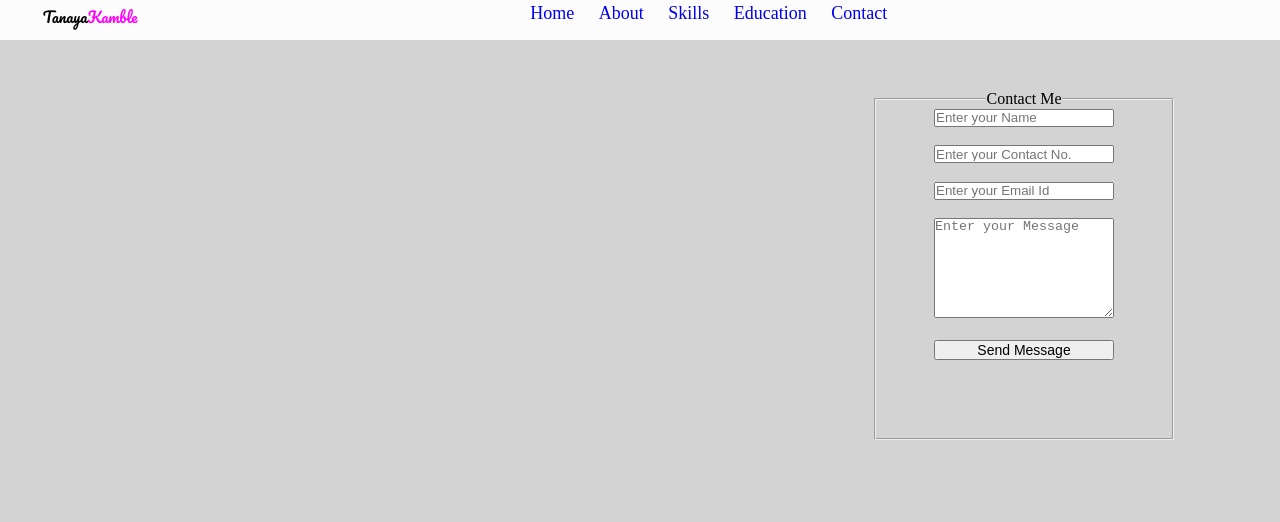
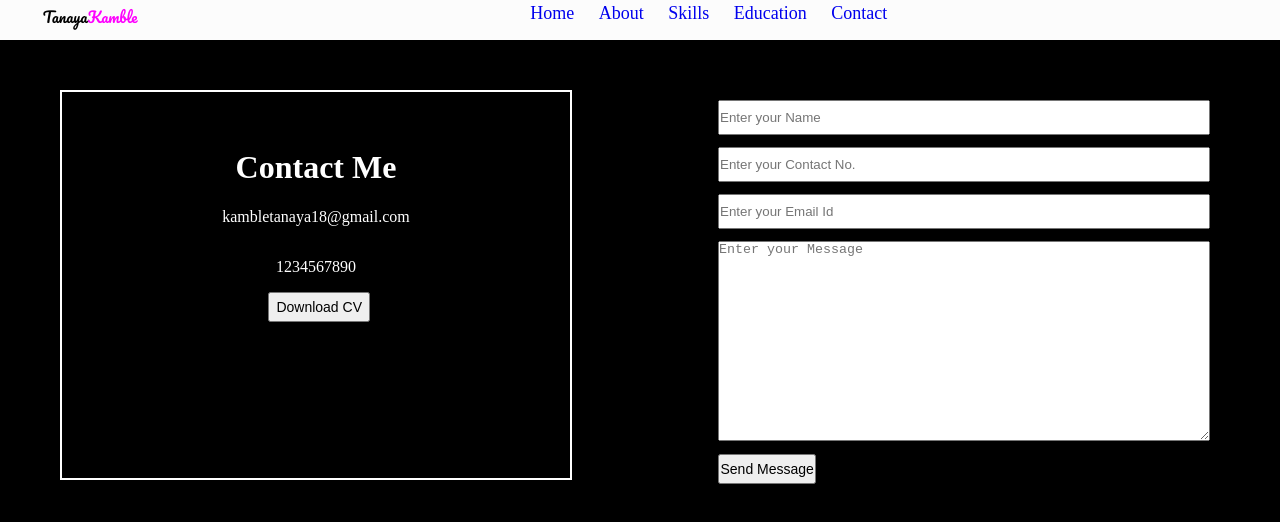
Before and after one commit to tanayakamble2001/html-project, a plain HTML site: page contact.html in a window 1280 px wide. Drawn offline with Linux system fonts and the light colour scheme.

Commit message:
'contact'

```diff
--- a/contact.css
+++ b/contact.css
@@ -2,30 +2,55 @@ body{
     background-color: #f7e8fa;
 }
 .contact{
-    /*background-color: blanchedalmond;*/
+    /*background-color: rgb(255, 255, 255);*/
+    /*border: 2px solid #ffffff;*/
+    line-height: 12px;
     width: 40%;
     height: 390px;
     text-align: center;
-    margin-left: auto;
+    padding: 10px;
+    float: right;
     margin-top: 50px;
+    margin-right: 60px;
 }
-fieldset{
+.contact1{
+    /*background-color: rgb(255, 255, 255);*/
+    border: 2px solid #ffffff;
+    color: #ffffff;
+    line-height: 50px;
+    width: 40%;
+    height: 390px;
+    text-align: center;
+    float: left;
+    padding-top: 50px;
+    margin-top: 50px;
+    margin-left: 60px;
+}
+.contact1 >.btn{
+    width: 20%;
+    height: 30px;
+    font-size: 14px;
+    float: right;
+    margin-right: 200px;
+}
+/*fieldset{
     margin: auto;
-    width: 300px;
+    width: 100%;
     height: 350px;
-}
+}*/
 textarea{
-    width: 180px;
-    height: 100px;
+    width: 100%;
+    height: 200px;
 }
 input{
-    width: 180px;
-    height: 18px;
+    width: 100%;
+    height: 35px;
 }
 button{
     /*background-color: blueviolet;*/
     /*border: none;*/
-    width: 180px;
-    height: 20px;
+    width: 20%;
+    height: 30px;
     font-size: 14px;
+    float: left;
 }
--- a/contact.html
+++ b/contact.html
@@ -24,8 +24,6 @@
         </nav>
     </header>
     <div class="contact">
-        <fieldset>
-            <legend style="text-align: center;">Contact Me</legend>
             <form>
                 <!--<label>Name:</label>-->
                 <input type="text" placeholder="Enter your Name"/>
@@ -40,7 +38,12 @@
                 <br><br>
                 <button type="submit">Send Message</button>
             </form>
-        </fieldset>
+    </div>
+    <div class="contact1">
+        <h1>Contact Me</h1>
+        <p>kambletanaya18@gmail.com</p>
+        <p>1234567890</p>
+        <button type="submit" class="btn">Download CV</button>
     </div>
 </body>
 </html>
--- a/style.css
+++ b/style.css
@@ -5,7 +5,7 @@
 }
 body{
     /*background-image: url('images/background.jpg');*/
-    background-color:lightgray;
+    background-color: #000000;
     background-repeat: no-repeat;
     background-size: 100%;
     background-attachment: fixed;
@@ -47,13 +47,14 @@ nav{
     color: #fe02fe;
 }
 .name{
+    /*border: 2px solid;*/
     /*background-color: #7091E6;*/
     color: #fe02fe;
     height: 390px;
     width: 40%;
     text-align: center;
     margin-top: 20px;
-    margin-left: 5px;
+    margin-left: 10px;
     padding-top: 160px;
     box-sizing: border-box;
     display: inline-block;
@@ -82,21 +83,27 @@ nav{
     background-color: #fe02fe;
 }
 .pic{
-
+    box-sizing: border-box;
     /*border: 2px solid black;*/
+    text-align: center;
     width: 40%;
-    /*height: 390px;*/
-    margin-top: 5px;
+    height: 400px;
+    margin-top: 40px;
     margin-left: 15%;
-    border-radius: 50%;
+    padding: 30px;
     display: inline-block;
     float: left;
-    padding: auto;
+    padding-top: 15px ;
 }
 .pic>img{
-
-    width: 100%;
-    height: 500px;
+    box-sizing: border-box;
+    padding-bottom: 25px;
+    width: 115%;
+    height: 400px;
+    position: relative;
+    z-index: 999;
+    margin-top: -15px;
+    margin-left: -20px;
 }
 @media only screen and (max-width:600px){
     .name
@@ -104,6 +111,18 @@ nav{
         width: 100%;
     }
 }
+.pic >.border-box{
+    width: 30%;
+    height: 320px;
+    /*box-sizing: border-box;*/
+    border-bottom: 40px;
+    border: 5px solid #ffffff;
+    transform: rotate(48deg);
+
+    position: absolute;
+    top: 135px;
+    right: 120px;
+}
 /*button{
 
     block-size: 30px;
```
Also changed, not shown: index.html (+1 -0 lines), images/html.png, images/tanaya.png.
